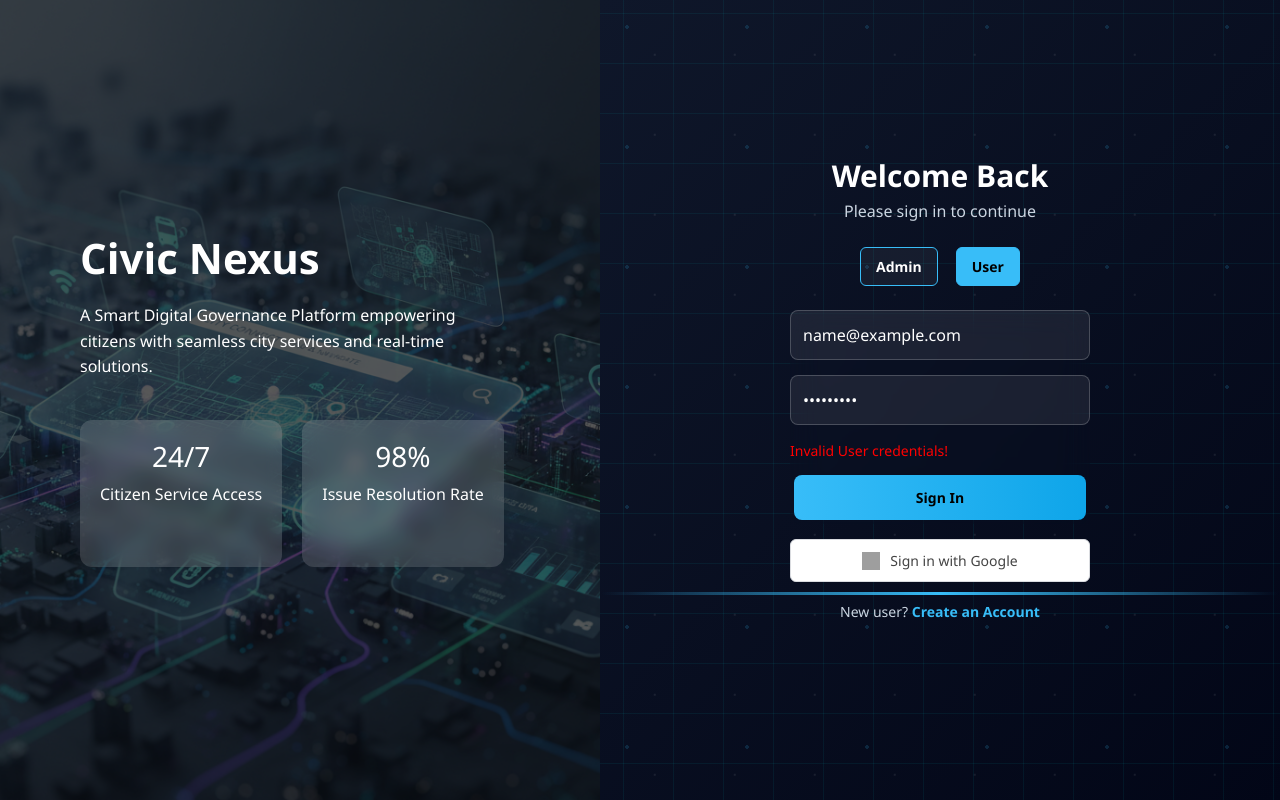
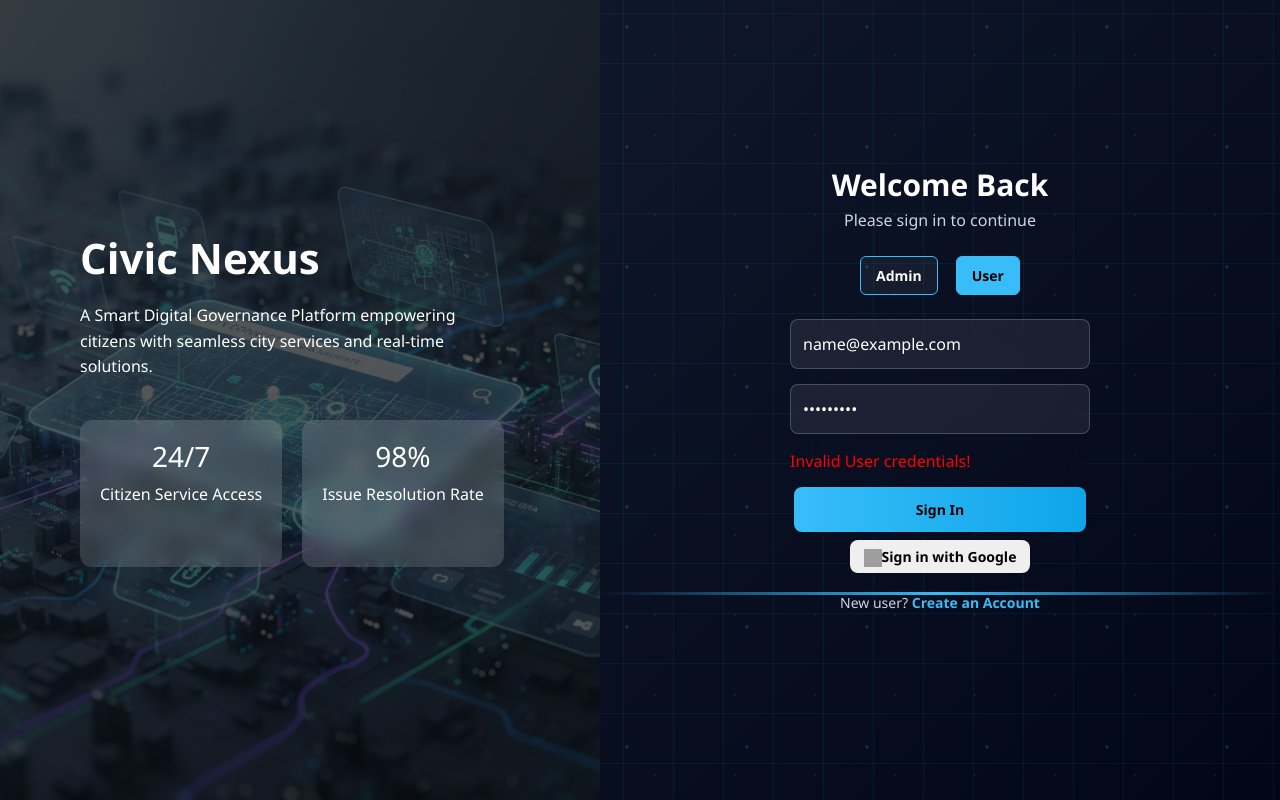
Before and after one commit to pepetihemanthkumar-cyber/SmartCity, a React (Create React App) app: page / in a window 1280 px wide. Both pictures are taken after typing "name@example.com", "Sample123" into the empty fields and a click on the button "Sign In". Built offline with nearby package versions, Linux system fonts and the light colour scheme; grey boxes are pictures that could not be loaded.

Commit message:
Switched Google login to redirect method

```diff
--- a/src/index.js
+++ b/src/index.js
@@ -2,12 +2,9 @@ import React from "react";
 import ReactDOM from "react-dom/client";
 import { BrowserRouter } from "react-router-dom";
 import App from "./App";
-
-/* Global CSS */
 import "bootstrap/dist/css/bootstrap.min.css";
 import "react-toastify/dist/ReactToastify.css";
 
-/* ROOT RENDER */
 const root = ReactDOM.createRoot(document.getElementById("root"));
 
 root.render(
--- a/src/pages/Login.js
+++ b/src/pages/Login.js
@@ -1,7 +1,10 @@
-import React, { useState } from "react";
+import React, { useState, useEffect } from "react";
 import { useNavigate } from "react-router-dom";
 import { auth, provider } from "../firebase";
-import { signInWithPopup } from "firebase/auth";
+import {
+  signInWithRedirect,
+  getRedirectResult
+} from "firebase/auth";
 import "./Login.css";
 import cityImage from "../assets/city.jpg";
 
@@ -10,22 +13,43 @@ function Login() {
   const [role, setRole] = useState("user");
   const [error, setError] = useState("");
 
-  // ===============================
-  // 🔐 NORMAL LOGIN
-  // ===============================
+  /* ===============================
+     HANDLE GOOGLE REDIRECT RESULT
+  =============================== */
+  useEffect(() => {
+    const checkRedirect = async () => {
+      try {
+        const result = await getRedirectResult(auth);
+        if (result) {
+          localStorage.setItem("userLoggedIn", "true");
+          localStorage.removeItem("adminLoggedIn");
+
+          navigate("/success", {
+            state: { message: "Welcome Back 👋" }
+          });
+        }
+      } catch (err) {
+        console.error("Redirect Error:", err);
+      }
+    };
+
+    checkRedirect();
+  }, [navigate]);
+
+  /* ===============================
+     NORMAL LOGIN
+  =============================== */
   const handleLogin = (e) => {
     e.preventDefault();
 
     const email = e.target.email.value;
     const password = e.target.password.value;
 
-    // 👑 ADMIN LOGIN
     if (role === "admin") {
       if (email === "admin@gmail.in" && password === "admin123") {
         localStorage.setItem("adminLoggedIn", "true");
         localStorage.removeItem("userLoggedIn");
 
-        setError("");
         navigate("/success", {
           state: { message: "Welcome Admin 👑" }
         });
@@ -35,7 +59,6 @@ function Login() {
       return;
     }
 
-    // 👤 USER LOGIN
     const storedUser = JSON.parse(localStorage.getItem("user"));
 
     if (
@@ -46,7 +69,6 @@ function Login() {
       localStorage.setItem("userLoggedIn", "true");
       localStorage.removeItem("adminLoggedIn");
 
-      setError("");
       navigate("/success", {
         state: { message: "Welcome Back 👋" }
       });
@@ -55,23 +77,14 @@ function Login() {
     }
   };
 
-  // ===============================
-  // 🔵 GOOGLE LOGIN
-  // ===============================
+  /* ===============================
+     GOOGLE LOGIN (REDIRECT SAFE)
+  =============================== */
   const handleGoogleLogin = async () => {
     try {
-      const result = await signInWithPopup(auth, provider);
-      console.log("Google User:", result.user);
-
-      localStorage.setItem("userLoggedIn", "true");
-      localStorage.removeItem("adminLoggedIn");
-
-      setError("");
-      navigate("/success", {
-        state: { message: "Welcome Back 👋" }
-      });
+      await signInWithRedirect(auth, provider);
     } catch (err) {
-      console.error("Google Error:", err.code);
+      console.error("Google Error:", err);
       setError("Google Sign-in failed!");
     }
   };
@@ -79,7 +92,7 @@ function Login() {
   return (
     <div className="login-container">
 
-      {/* ================= LEFT PANEL ================= */}
+      {/* LEFT PANEL */}
       <div
         className="left-panel"
         style={{ backgroundImage: `url(${cityImage})` }}
@@ -105,10 +118,8 @@ function Login() {
         </div>
       </div>
 
-      {/* ================= RIGHT PANEL ================= */}
+      {/* RIGHT PANEL */}
       <div className="right-panel">
-
-        {/* 🔥 Animated Scan Line (for premium CSS) */}
         <div className="scan-line"></div>
 
         <h2>Welcome Back</h2>
@@ -139,7 +150,7 @@ function Login() {
           <input type="password" name="password" placeholder="Password" required />
 
           {error && (
-            <p style={{ color: "red", marginBottom: "10px", fontSize: "14px" }}>
+            <p style={{ color: "red", marginBottom: "10px" }}>
               {error}
             </p>
           )}
@@ -147,26 +158,12 @@ function Login() {
           <button type="submit">Sign In</button>
         </form>
 
-        {/* GOOGLE BUTTON */}
+        {/* GOOGLE LOGIN */}
         {role === "user" && (
           <button
             type="button"
             onClick={handleGoogleLogin}
-            style={{
-              marginTop: "15px",
-              backgroundColor: "#ffffff",
-              color: "#444",
-              padding: "10px",
-              width: "300px",
-              border: "1px solid #dadce0",
-              borderRadius: "6px",
-              cursor: "pointer",
-              fontWeight: "500",
-              display: "flex",
-              alignItems: "center",
-              justifyContent: "center",
-              gap: "10px"
-            }}
+            className="google-btn"
           >
             <img
               src="https://developers.google.com/identity/images/g-logo.png"
@@ -177,23 +174,18 @@ function Login() {
           </button>
         )}
 
-        {/* CREATE ACCOUNT */}
+        {/* REGISTER LINK */}
         {role === "user" && (
           <p style={{ marginTop: "15px", fontSize: "14px" }}>
             New user?{" "}
             <span
-              style={{
-                color: "#38bdf8",
-                cursor: "pointer",
-                fontWeight: "600"
-              }}
+              style={{ color: "#38bdf8", cursor: "pointer", fontWeight: "600" }}
               onClick={() => navigate("/register")}
             >
               Create an Account
             </span>
           </p>
         )}
-
       </div>
     </div>
   );
```
